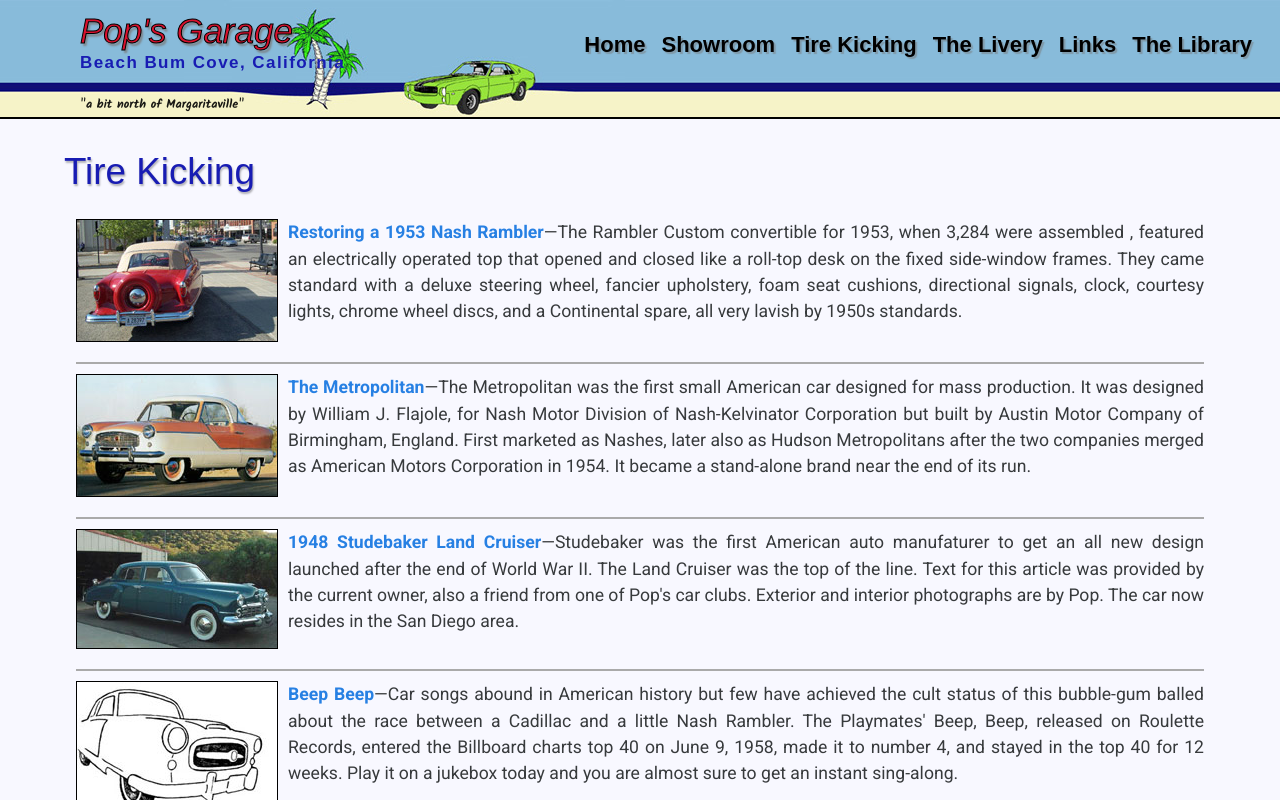
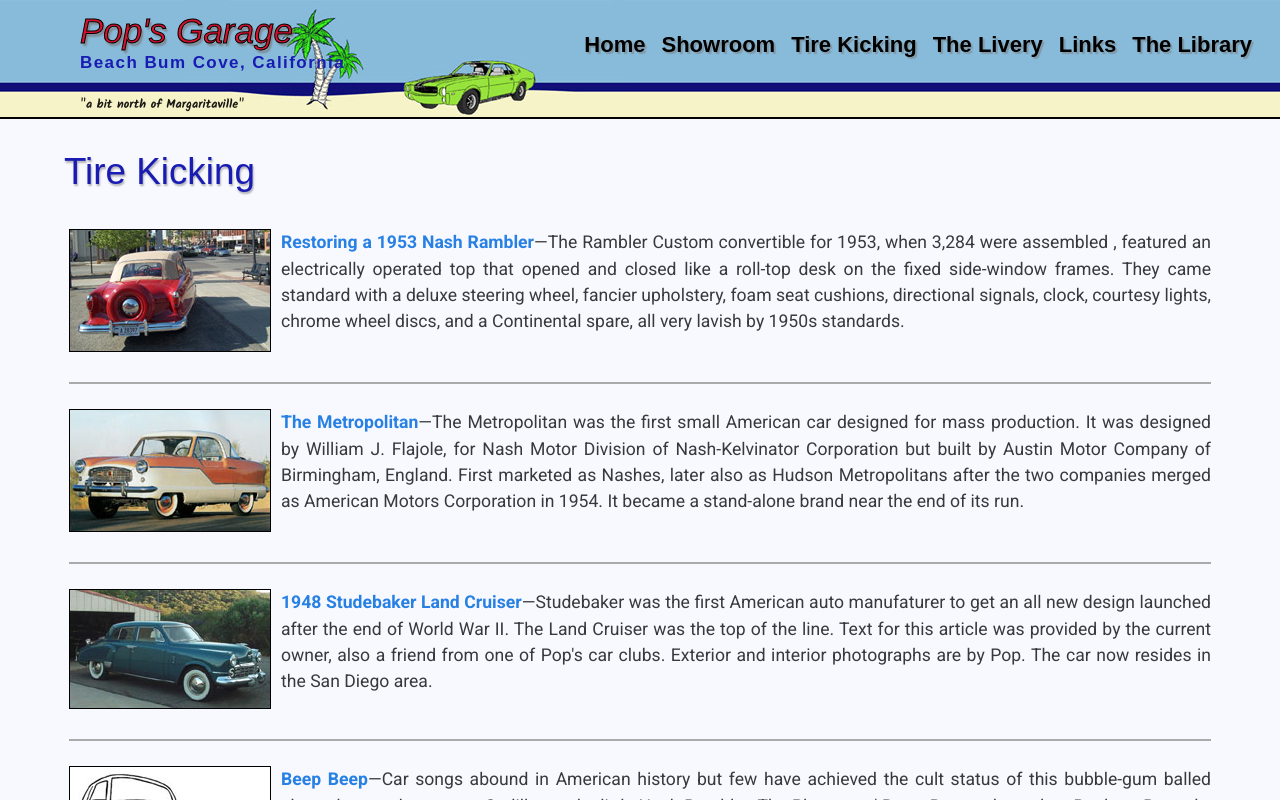
Before and after one commit to swendt57/popsgarage, a React (Create React App) app: page /tire_kicking/nash_rambler in a window 1280 px wide. Shown: the top 800 px of the page. Built offline with nearby package versions, Linux system fonts and the light colour scheme; a web font is replaced by a local one.

Commit message:
Fixed missing image on Chrysler Imperial page, changed aside background color, and adjusted spacing around hr tags.

```diff
--- a/src/assets/css/styles.css
+++ b/src/assets/css/styles.css
@@ -43,7 +43,7 @@
     margin-left: 15px;
     /*flex-shrink: 2;*/
     /*box-sizing: border-box;*/
-    background-color: #ccc;
+    background-color: #faf9e9;
 
 }
 
@@ -79,23 +79,38 @@
     color: #d9112d;
 }
 
+p {
+    margin-bottom: 10px;
+}
+
 hr {
     border: 1px solid #aaa;
-    margin: 15px auto 10px;
+    margin: 10px auto 10px;
 }
 
-td.photo-detail-td {
+td.hr-style {
+    border-top: 0;
+    padding: 5px;
+    margin: 10px auto 10px;
+}
+
+td.photo-detail-td,
+td.photo-caption-td {
     vertical-align: top;
     text-align: left;
-    /*margin-bottom: 10px;*/
-    padding-top: 0;
-    padding-bottom: 0;
+    /*margin-bottom: 5px;*/
+    padding: 10px 5px 10px 5px;
     border-top: 0;
 }
 
-.alert {
-    margin: 10px;
-    padding: 10px 0 0 10px;
+.alert p {
+    margin-top: 5px;
+    text-align: center;
+    /*padding: 10px 0 0 10px;*/
+}
+
+.alert-danger {
+    border-radius: 8px;
 }
 
 /* styles for tablet */
--- a/src/components/PhotoAndCaption.js
+++ b/src/components/PhotoAndCaption.js
@@ -2,22 +2,28 @@
 
 const PhotoAndCaption = props => {
 
-    return ( <div className="table">
-            <div className="row">
-                <div className="col text-center"><img src={`${window.location.origin}/assets/images/${props.image_folder}/${props.image_name}`}
+    return ( <table className="table">
+            <tbody>
+            <tr>
+                <td className="photo-caption-td text-center"><img src={`${window.location.origin}/assets/images/${props.image_folder}/${props.image_name}`}
                                           className={props.class_name}
                                           alt={props.alt_text + props.title} />
-                </div>
-            </div>
-            <div className="row">
-                <div className="col">
+                </td>
+            </tr>
+            <tr>
+                <td className="photo-caption-td">
                     <h2 className="text-center">{props.title}</h2>
                     <p>{props.description}</p>
-                </div>
-            </div>
+                </td>
+            </tr>
+            <tr>
+                <td className="hr-style">
+                    <hr/>
+                </td>
+            </tr>
 
-            <hr/>
-        </div>
+            </tbody>
+        </table>
     )
 }
 
--- a/src/components/PhotoWithDetail.js
+++ b/src/components/PhotoWithDetail.js
@@ -7,7 +7,7 @@
                     <React.Fragment>
                         <tr>
                             <td className="photo-detail-td" >
-                                <p className={props.container_class_name}><img
+                                <p><img
                                     src={`${window.location.origin}/assets/images/${props.image_folder}/${props.image_name}`}
                                     className={props.image_class_name} alt={props.alt_text + props.title}/> {props.link ?
                                     <a href={window.location.origin + "/" + props.link}><strong>{props.title}</strong></a> :
@@ -16,7 +16,7 @@
                             </td>
                         </tr>
                         <tr>
-                            <td className="photo-detail-td">
+                            <td className="hr-style">
                                 <hr/>
                             </td>
                         </tr>
--- a/src/components/PhotoWithDetailAndUrls.js
+++ b/src/components/PhotoWithDetailAndUrls.js
@@ -16,7 +16,7 @@
                             </td>
                         </tr>
                         <tr>
-                            <td className="photo-detail-td">
+                            <td className="hr-style">
                                 <hr/>
                             </td>
                         </tr>
--- a/src/containers/ChryslerCrownImperial.js
+++ b/src/containers/ChryslerCrownImperial.js
@@ -8,7 +8,7 @@
             <div>
                 <h3>by Bob Lasher and Bob Wagner</h3>
 
-                <p><figure><a href={window.location.origin + '/assets/galleries/chrysler_crown_imperial_gallery/index.html'}><img src={window.location.origin + '/assets/images/features/professional_cars/CLimoCs.jpg'} alt="Side shot of the 1949 Chrysler Crown Imperial"/></a><figcaption>This is the car just brought home to Vermont after picking it up in Pennsylvania in 1984. Only 39,000 miles had been recorded, and the car is completely original (except for the incorrect whitewall tires which have since been corrected). It drove as new and the 4-wheel disc brakes (not available on any other car in the world then) worked beautifully.</figcaption></figure><strong>Bob Lasher and Bob Wagner are longtime members of Great Autos of Yesteryear, one of the largest auto clubs in California. They, and their classic cars, live on a mountain top in Jamul, east of San Diego. This is the first of a series featuring the fabulous cars in their collection. Just click the photo to launch the gallery.</strong></p>
+                <p><figure><a href={window.location.origin + '/assets/galleries/chrysler_crown_imperial_gallery/index.html'}><img src={window.location.origin + '/assets/images/features/professional_cars/CLimoCS.jpg'} alt="Side shot of the 1949 Chrysler Crown Imperial"/></a><figcaption>This is the car just brought home to Vermont after picking it up in Pennsylvania in 1984. Only 39,000 miles had been recorded, and the car is completely original (except for the incorrect whitewall tires which have since been corrected). It drove as new and the 4-wheel disc brakes (not available on any other car in the world then) worked beautifully.</figcaption></figure><strong>Bob Lasher and Bob Wagner are longtime members of Great Autos of Yesteryear, one of the largest auto clubs in California. They, and their classic cars, live on a mountain top in Jamul, east of San Diego. This is the first of a series featuring the fabulous cars in their collection. Just click the photo to launch the gallery.</strong></p>
 
                 <p>When an antique car buff accumulates several vehicles, it seems only natural for one particular car to end up as the apple of his eye. Our 1949 Crown Imperial has long been, and probably always will be, this teacher's pet (Bob L. speaking). I consider this the crown jewel (living up to its name) of our modest collection.</p>
 
--- a/src/containers/Showroom.js
+++ b/src/containers/Showroom.js
@@ -42,8 +42,8 @@
         return (
             <section>
 
-                <Alert variant="danger">
-                    <p>We are updating the detail pages in the Showroom. Thank you for your patience!</p>
+                <Alert key={"anything"} variant="danger">
+                    <p><strong>Coming Soon:</strong> New model information and links for the Showroom detail pages!</p>
                 </Alert>
 
                 <h1>Showroom</h1>
```
